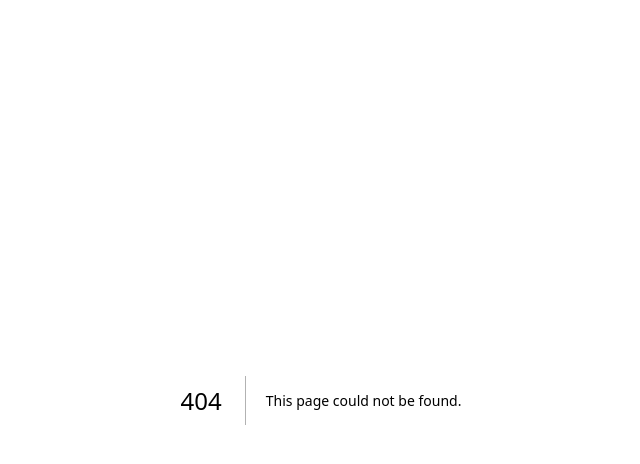
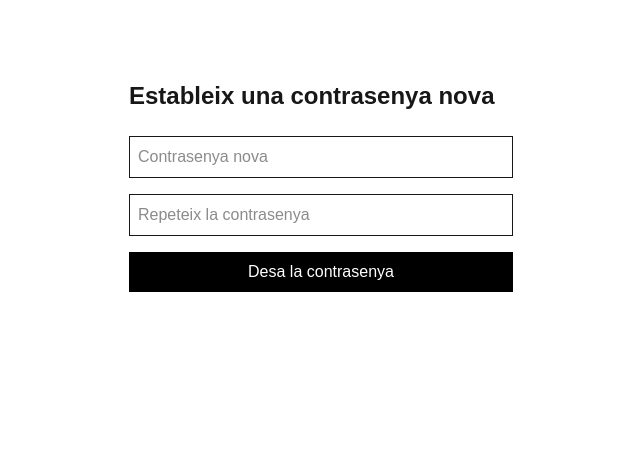
Before and after one commit to tonvil/readometre, a Next.js app: page /reset-password in a window 1280 px wide. Before the commit this address had no page. Shown: the top 464 px of the page, without its empty margins (319-959 px from the left). Built offline with nearby package versions, Linux system fonts and the light colour scheme.

Commit message:
feat: add reset-password page

```diff
--- /dev/null
+++ b/src/app/reset-password/page.tsx
@@ -0,0 +1,58 @@
+"use client";
+
+import { useState } from "react";
+import { createClient } from "@/lib/supabase/client";
+
+export default function ResetPasswordPage() {
+  const [error, setError] = useState<string | null>(null);
+
+  async function handleSubmit(formData: FormData) {
+    const password = formData.get("password") as string;
+    const confirmPassword = formData.get("confirmPassword") as string;
+
+    if (password !== confirmPassword) {
+      setError("Les contrasenyes no coincideixen.");
+      return;
+    }
+
+    const supabase = createClient();
+    const { error: updateError } = await supabase.auth.updateUser({
+      password,
+    });
+
+    if (updateError) {
+      setError("No s'ha pogut canviar la contrasenya. Torna-ho a provar.");
+      return;
+    }
+
+    window.location.href = "/dashboard";
+  }
+
+  return (
+    <main className="mx-auto mt-20 max-w-sm space-y-6">
+      <h1 className="text-2xl font-bold">Estableix una contrasenya nova</h1>
+      <form action={handleSubmit} className="space-y-4">
+        <input
+          name="password"
+          type="password"
+          placeholder="Contrasenya nova"
+          required
+          minLength={6}
+          className="w-full border p-2"
+        />
+        <input
+          name="confirmPassword"
+          type="password"
+          placeholder="Repeteix la contrasenya"
+          required
+          minLength={6}
+          className="w-full border p-2"
+        />
+        {error && <p className="text-sm text-red-600">{error}</p>}
+        <button type="submit" className="w-full bg-black p-2 text-white">
+          Desa la contrasenya
+        </button>
+      </form>
+    </main>
+  );
+}
```
